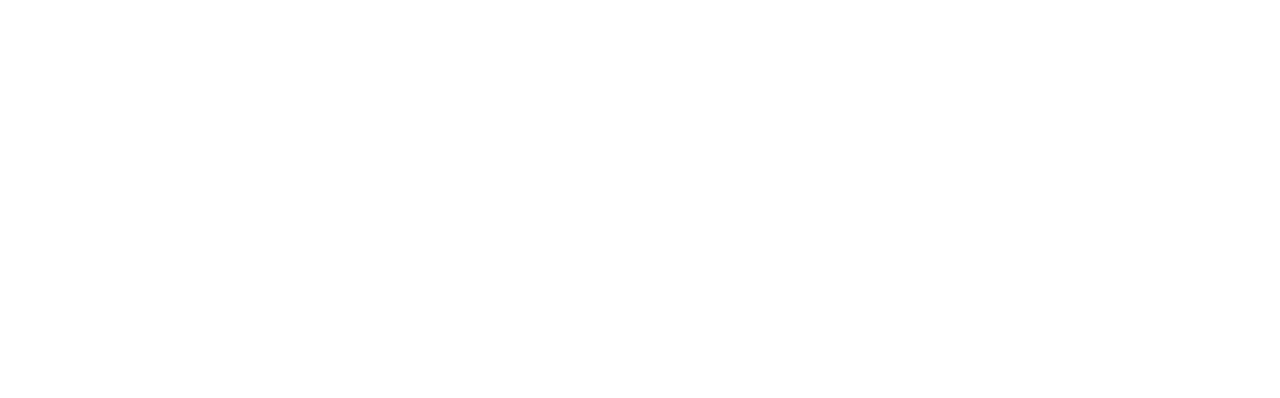
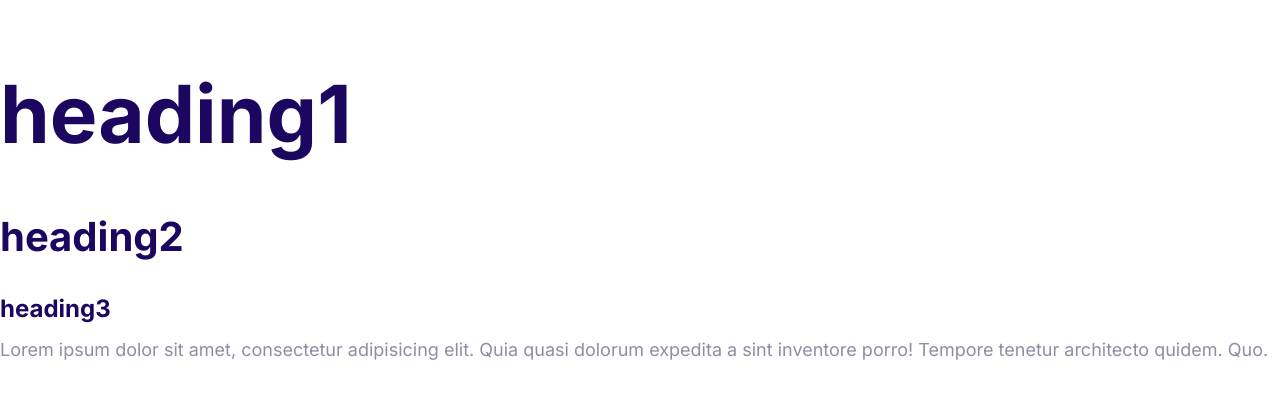
Before and after one commit to RushiRuns/Moshify, a plain HTML site: page index.html in a window 1280 px wide. Drawn offline with Linux system fonts and the light colour scheme.

Commit message:
Define the styles for the fonts.

```diff
--- a/CSS/styles.css
+++ b/CSS/styles.css
@@ -5,3 +5,54 @@
   --heading-color: #1b0760;
   --body-text-color: #918ca4;
 }
+
+body {
+  font-family: inter, Arial, Helvetica, sans-serif;
+  color: var(--body-text-color);
+  font-size: 1.5rem;
+  line-height: 1.5;
+}
+
+h1,
+h2,
+h3,
+h4,
+h5,
+h6 {
+  color: var(--heading-color);
+  margin-bottom: 0.59rem;
+}
+
+h1 {
+  font-size: 4.375rem;
+}
+
+h2 {
+  font-size: 2.5rem;
+}
+
+h3 {
+  font-size: 1.875rem;
+}
+
+p {
+  margin-top: 0;
+}
+
+@media screen and (min-width: 1024px) {
+  body {
+    font-size: 1.125rem;
+  }
+
+  h1 {
+    font-size: 5rem;
+  }
+
+  h2 {
+    font-size: 2.5rem;
+  }
+
+  h3 {
+    font-size: 1.5rem;
+  }
+}
--- a/index.html
+++ b/index.html
@@ -4,8 +4,23 @@
     <meta charset="UTF-8" />
     <meta name="viewport" content="width=device-width, initial-scale=1.0" />
     <title>Document</title>
+    <link rel="preconnect" href="https://fonts.googleapis.com" />
+    <link rel="preconnect" href="https://fonts.gstatic.com" crossorigin />
+    <link
+      href="https://fonts.googleapis.com/css2?family=Inter:wght@100..900&display=swap"
+      rel="stylesheet"
+    />
     <link rel="stylesheet" href="CSS/normalize.css" />
     <link rel="stylesheet" href="CSS/styles.css" />
   </head>
-  <body></body>
+  <body>
+    <h1>heading1</h1>
+    <h2>heading2</h2>
+    <h3>heading3</h3>
+    <p>
+      Lorem ipsum dolor sit amet, consectetur adipisicing elit. Quia quasi
+      dolorum expedita a sint inventore porro! Tempore tenetur architecto
+      quidem. Quo.
+    </p>
+  </body>
 </html>
```
